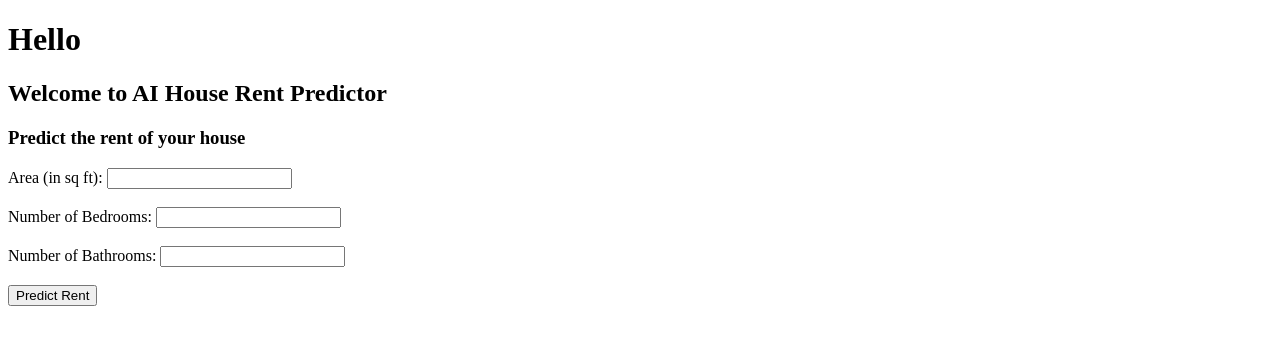
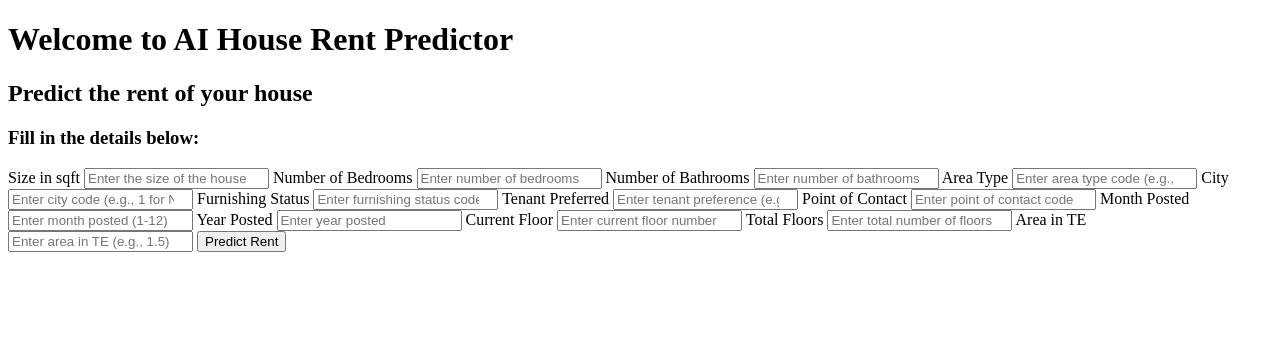
Before and after one commit to PrakharPatil/SPE_Final_Proj, a FastAPI app: page / in a window 1280 px wide. Shown: the top 345 px of the page. Run offline with FastAPI, Linux system fonts and the light colour scheme; parts of the project's set-up code (start-up, migrations or seed data) failed here and were passed over.

Commit message:
Saved model and wrapped it in an API

```diff
--- a/Frontend/app.py
+++ b/Frontend/app.py
@@ -1,6 +1,11 @@
 from fastapi import FastAPI, Form, Request
 from fastapi.responses import HTMLResponse
 from fastapi.templating import Jinja2Templates
+import joblib
+import pandas as pd
+
+# Load the pre-trained model pipeline (ensure it contains preprocessing steps)
+model = joblib.load("../Model/random_forest_pipeline.joblib")
 
 app = FastAPI()
 templates = Jinja2Templates(directory="templates")
@@ -14,11 +19,46 @@ async def predict(
     request: Request,
     area: int = Form(...),
     bedrooms: int = Form(...),
-    bathrooms: int = Form(...)
+    bathrooms: int = Form(...),
+    area_type: int = Form(...),
+    city: int = Form(...),
+    furnishing: int = Form(...),
+    tenant: int = Form(...),
+    contact: int = Form(...),
+    posted_month: int = Form(...),
+    posted_year: int = Form(...),
+    current_floor: int = Form(...),
+    total_floor: int = Form(...),
+    area_te: float = Form(...)
 ):
-    return templates.TemplateResponse("result.html", {
-        "request": request,
-        "area": area,
-        "bedrooms": bedrooms,
-        "bathrooms": bathrooms
-    })
+    # Construct DataFrame with expected feature names
+    input_data = pd.DataFrame([{
+        'BHK': bedrooms,
+        'Size': area,
+        'Area Type': area_type,
+        'City': city,
+        'Furnishing Status': furnishing,
+        'Tenant Preferred': tenant,
+        'Bathroom': bathrooms,
+        'Point of Contact': contact,
+        'Posted_Month': posted_month,
+        'Posted_Year': posted_year,
+        'Current_Floor': current_floor,
+        'Total_Floor': total_floor,
+        'Area_Locality_TE': area_te
+    }])
+
+    try:
+        # Predict using model (ensure model handles necessary preprocessing internally)
+        predicted_rent = model.predict(input_data)[0]
+
+        return templates.TemplateResponse("result.html", {
+            "request": request,
+            "predicted_rent": f"₹{int(predicted_rent):,}"
+        })
+    except Exception as e:
+        # Handle any errors during prediction and return a user-friendly message
+        return templates.TemplateResponse("result.html", {
+            "request": request,
+            "predicted_rent": "Error in prediction. Please try again later."
+        })
--- a/Frontend/templates/index.html
+++ b/Frontend/templates/index.html
@@ -3,19 +3,157 @@
   <head>
     <meta charset="UTF-8" />
     <meta name="viewport" content="width=device-width, initial-scale=1.0" />
-    <title>Document</title>
+    <title>AI House Rent Predictor</title>
+{#    <style>#}
+{#      /* Reset default margin and padding for all elements */#}
+{#      * {#}
+{#        margin: 0;#}
+{#        padding: 0;#}
+{#        box-sizing: border-box;#}
+{#      }#}
+{##}
+{#      /* Body styling */#}
+{#      body {#}
+{#        font-family: Arial, sans-serif;#}
+{#        background-color: #f4f4f4;#}
+{#        display: flex;#}
+{#        justify-content: center;#}
+{#        align-items: center;#}
+{#        height: 100vh;#}
+{#        text-align: center;#}
+{#        margin: 0;#}
+{#        padding: 20px;#}
+{#      }#}
+{##}
+{#      /* Centering the content in the page */#}
+{#      .container {#}
+{#        background-color: #fff;#}
+{#        padding: 2em;#}
+{#        border-radius: 8px;#}
+{#        box-shadow: 0 4px 8px rgba(0, 0, 0, 0.1);#}
+{#        width: 100%;#}
+{#        max-width: 600px;#}
+{#        margin-top: 0;#}
+{#      }#}
+{##}
+{#      h1, h2 {#}
+{#        color: #333;#}
+{#      }#}
+{##}
+{#      h3 {#}
+{#        color: #777;#}
+{#        font-weight: normal;#}
+{#      }#}
+{##}
+{#      form {#}
+{#        display: flex;#}
+{#        flex-direction: column;#}
+{#        gap: 1em;#}
+{#        margin-top: 1.5em;#}
+{#      }#}
+{##}
+{#      label {#}
+{#        font-weight: bold;#}
+{#        text-align: left;#}
+{#        margin-bottom: 0.5em;#}
+{#        font-size: 1em;#}
+{#        color: #444;#}
+{#      }#}
+{##}
+{#      input {#}
+{#        padding: 10px;#}
+{#        border: 1px solid #ddd;#}
+{#        border-radius: 5px;#}
+{#        font-size: 1em;#}
+{#        width: 100%;#}
+{#      }#}
+{##}
+{#      input[type="number"] {#}
+{#        -moz-appearance: textfield;#}
+{#      }#}
+{##}
+{#      input[type="number"]::-webkit-outer-spin-button,#}
+{#      input[type="number"]::-webkit-inner-spin-button {#}
+{#        -webkit-appearance: none;#}
+{#        margin: 0;#}
+{#      }#}
+{##}
+{#      button {#}
+{#        background-color: #4CAF50;#}
+{#        color: white;#}
+{#        padding: 15px;#}
+{#        font-size: 1.1em;#}
+{#        border: none;#}
+{#        border-radius: 5px;#}
+{#        cursor: pointer;#}
+{#        transition: background-color 0.3s ease;#}
+{#      }#}
+{##}
+{#      button:hover {#}
+{#        background-color: #45a049;#}
+{#      }#}
+{##}
+{#      /* Add responsiveness to make sure content fits well on all screen sizes */#}
+{#      @media screen and (max-width: 1600px) {#}
+{#        .container {#}
+{#          padding: 1em;#}
+{#        }#}
+{##}
+{#        button {#}
+{#          font-size: 1em;#}
+{#          padding: 12px;#}
+{#        }#}
+{#      }#}
+{#    </style>#}
   </head>
   <body>
-    <h1>Hello</h1>
-    <h2>Welcome to AI House Rent Predictor</h2>
-    <h3>Predict the rent of your house</h3>
-    <form action="/predict" method="POST">
-      <label for="area">Area (in sq ft):</label>
-      <input type="text" id="area" name="area" required /><br /><br />
-      <label for="bedrooms">Number of Bedrooms:</label>
-      <input type="text" id="bedrooms" name="bedrooms" required /><br /><br />
-      <label for="bathrooms">Number of Bathrooms:</label>
-      <input type="text" id="bathrooms" name="bathrooms" required /><br /><br />
-      <input type="submit" value="Predict Rent" />
+    <div class="container">
+      <h1>Welcome to AI House Rent Predictor</h1>
+      <h2>Predict the rent of your house</h2>
+      <h3>Fill in the details below:</h3>
+      <form action="/predict" method="post">
+        <!-- Area and Bedrooms fields added -->
+        <label for="area">Size in sqft</label>
+        <input id="area" name="area" type="number" placeholder="Enter the size of the house" required>
+
+        <label for="bedrooms">Number of Bedrooms</label>
+        <input id="bedrooms" name="bedrooms" type="number" placeholder="Enter number of bedrooms" required>
+
+        <label for="bathrooms">Number of Bathrooms</label>
+        <input id="bathrooms" name="bathrooms" type="number" placeholder="Enter number of bathrooms" required>
+
+        <label for="area_type">Area Type</label>
+        <input id="area_type" name="area_type" type="number" placeholder="Enter area type code (e.g., 1 for Urban)" required>
+
+        <label for="city">City</label>
+        <input id="city" name="city" type="number" placeholder="Enter city code (e.g., 1 for New York)" required>
+
+        <label for="furnishing">Furnishing Status</label>
+        <input id="furnishing" name="furnishing" type="number" placeholder="Enter furnishing status code (e.g., 0 for Unfurnished)" required>
+
+        <label for="tenant">Tenant Preferred</label>
+        <input id="tenant" name="tenant" type="number" placeholder="Enter tenant preference (e.g., 0 for No preference)" required>
+
+        <label for="contact">Point of Contact</label>
+        <input id="contact" name="contact" type="number" placeholder="Enter point of contact code" required>
+
+        <label for="posted_month">Month Posted</label>
+        <input id="posted_month" name="posted_month" type="number" placeholder="Enter month posted (1-12)" required>
+
+        <label for="posted_year">Year Posted</label>
+        <input id="posted_year" name="posted_year" type="number" placeholder="Enter year posted" required>
+
+        <label for="current_floor">Current Floor</label>
+        <input id="current_floor" name="current_floor" type="number" placeholder="Enter current floor number" required>
+
+        <label for="total_floor">Total Floors</label>
+        <input id="total_floor" name="total_floor" type="number" placeholder="Enter total number of floors" required>
+
+        <label for="area_te">Area in TE</label>
+        <input id="area_te" name="area_te" type="number" step="0.01" placeholder="Enter area in TE (e.g., 1.5)" required>
+
+        <button type="submit">Predict Rent</button>
+      </form>
+    </div>
   </body>
 </html>
```
Also changed, not shown: Frontend/templates/result.html (+3 -4 lines), 2 other files.
